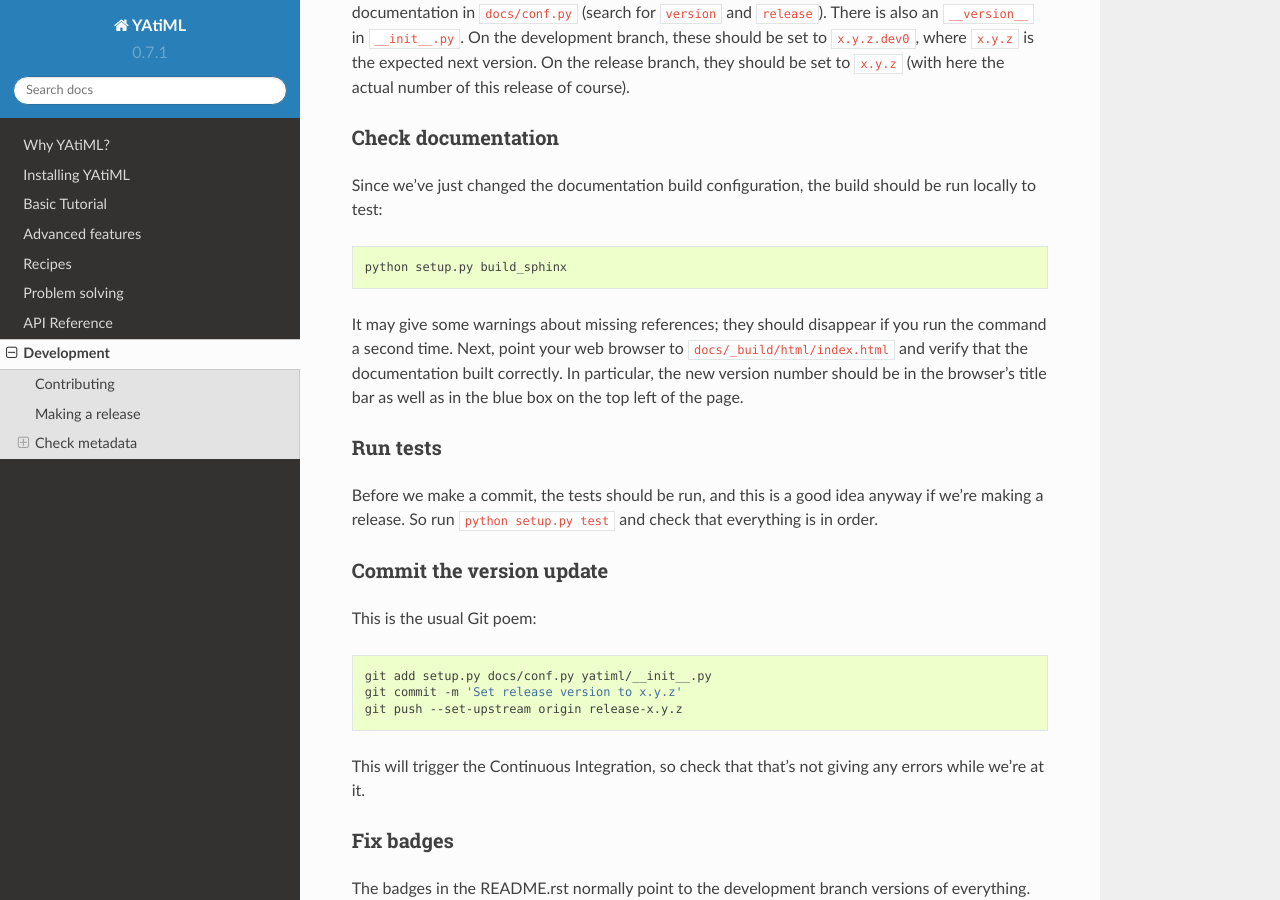
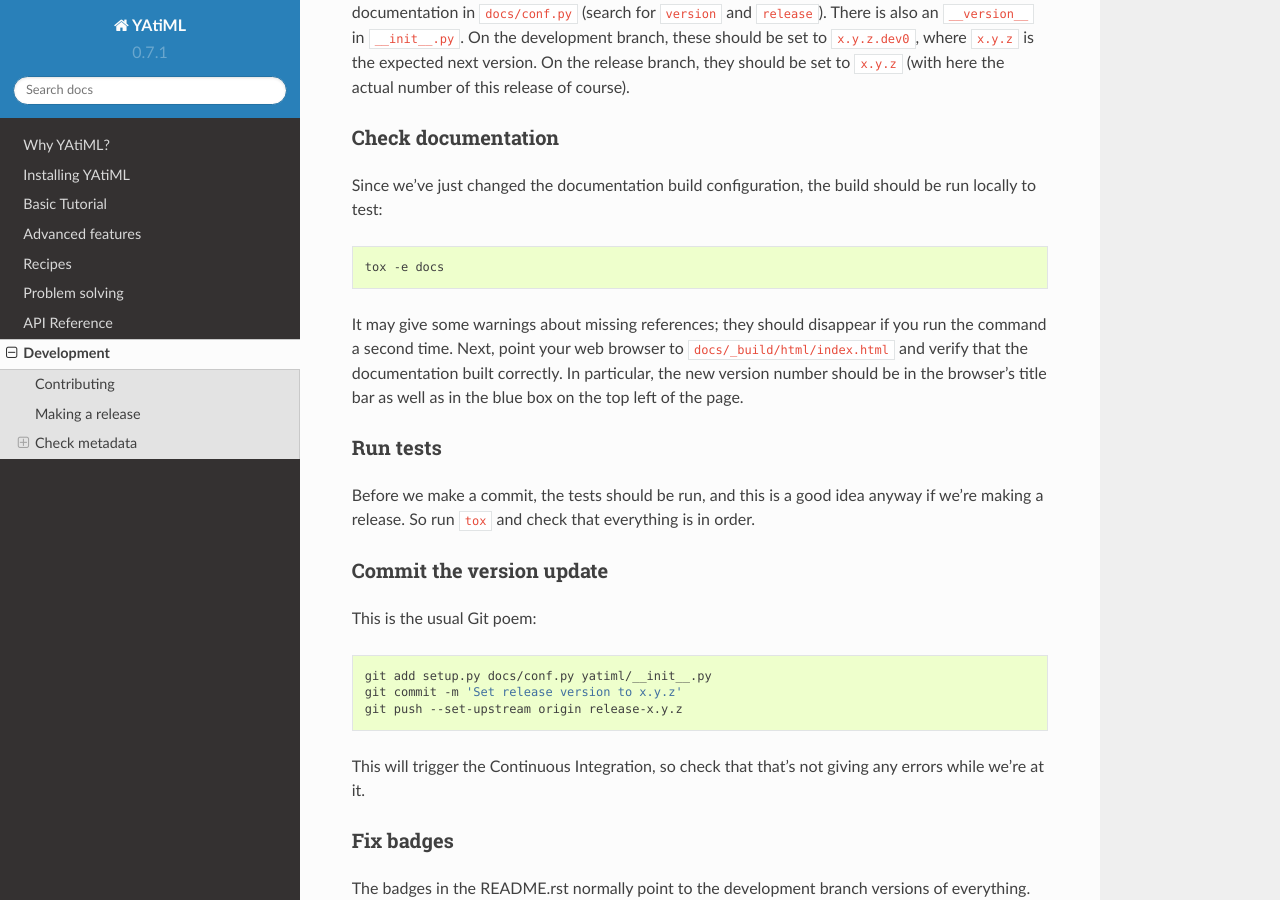
Before and after one commit to yatiml/yatiml, a Sphinx documentation site: the page built from docs/development.rst, in a window 1280 px wide and 900 px high, scrolled down 2055 px. Built offline with Sphinx 7.4.7 and the Read the Docs theme 2.0.0, drawn with Linux system fonts in a browser that asks for light colours.

Commit message:
Update release docs to use tox

```diff
--- a/docs/development.rst
+++ b/docs/development.rst
@@ -132,7 +132,7 @@ be run locally to test:
 
 .. code-block:: bash
 
-  python setup.py build_sphinx
+  tox -e docs
 
 It may give some warnings about missing references; they should disappear if
 you run the command a second time. Next, point your web browser to
@@ -144,8 +144,7 @@ Run tests
 .........
 
 Before we make a commit, the tests should be run, and this is a good idea anyway
-if we're making a release. So run ``python setup.py test`` and check that
-everything is in order.
+if we're making a release. So run ``tox`` and check that everything is in order.
 
 Commit the version update
 .........................
```
